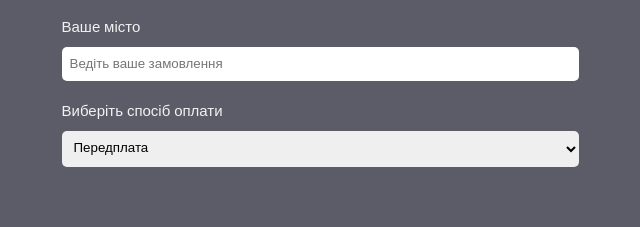
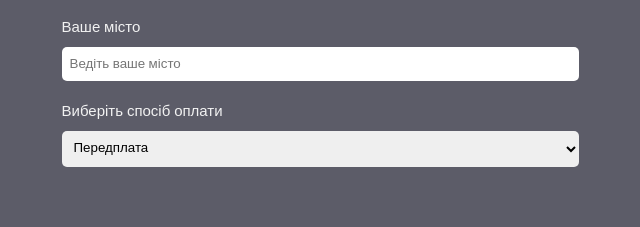
Before and after one commit to Maksimka2011/magazine1, a plain HTML site: page index.html in a window 1280 px wide. Shown: the part 498-725 px from the top of the page, 586-1226 px from the left. Drawn offline with nearby package versions, Linux system fonts and the light colour scheme.

Commit message:
Update index.html

```diff
--- a/index.html
+++ b/index.html
@@ -50,7 +50,7 @@
 
                           <span>Ваше місто</span>
                          <input type="order"  name="Ведіть ваше місто" id="" class="box" required
-                         placeholder="Ведіть ваше замовлення" autocomplete="off">
+                         placeholder="Ведіть ваше місто" autocomplete="off">
 
                          <span>Виберіть спосіб оплати</span>
                          <select name="спосіб оплати" id="" class="box"required>
```
